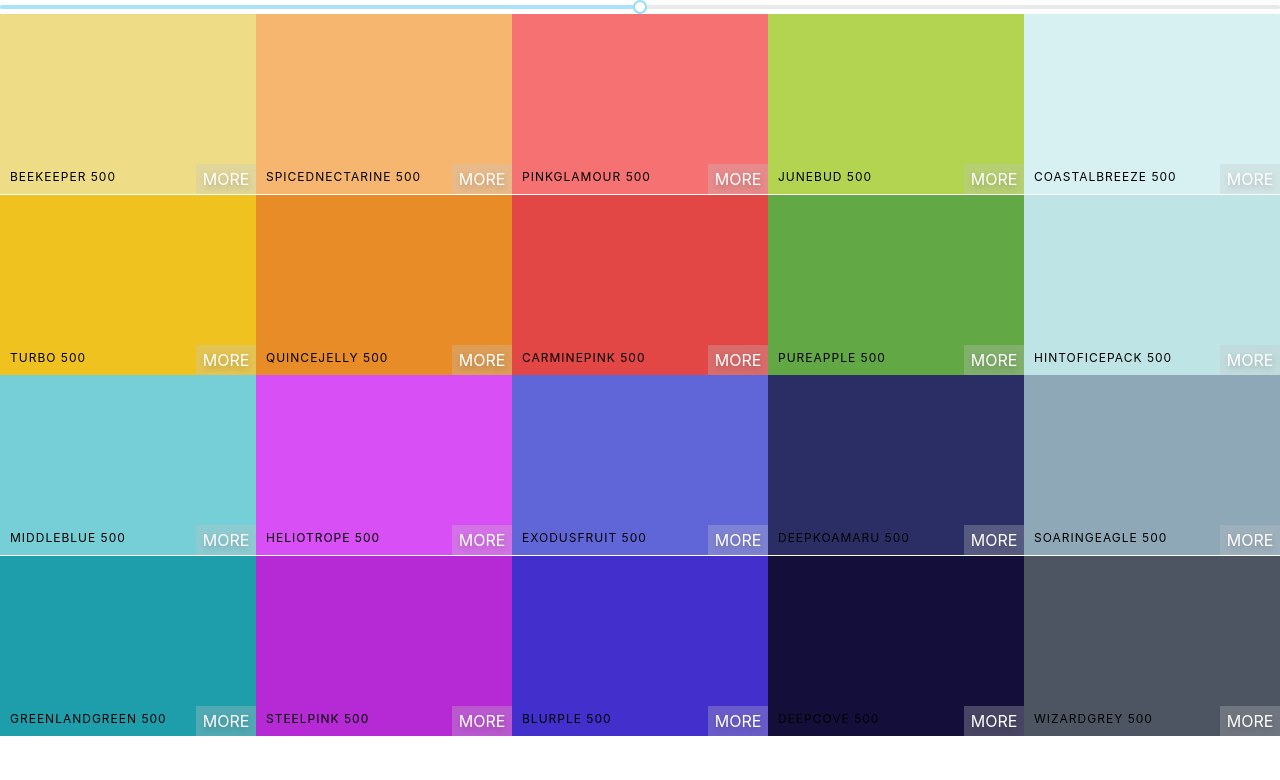
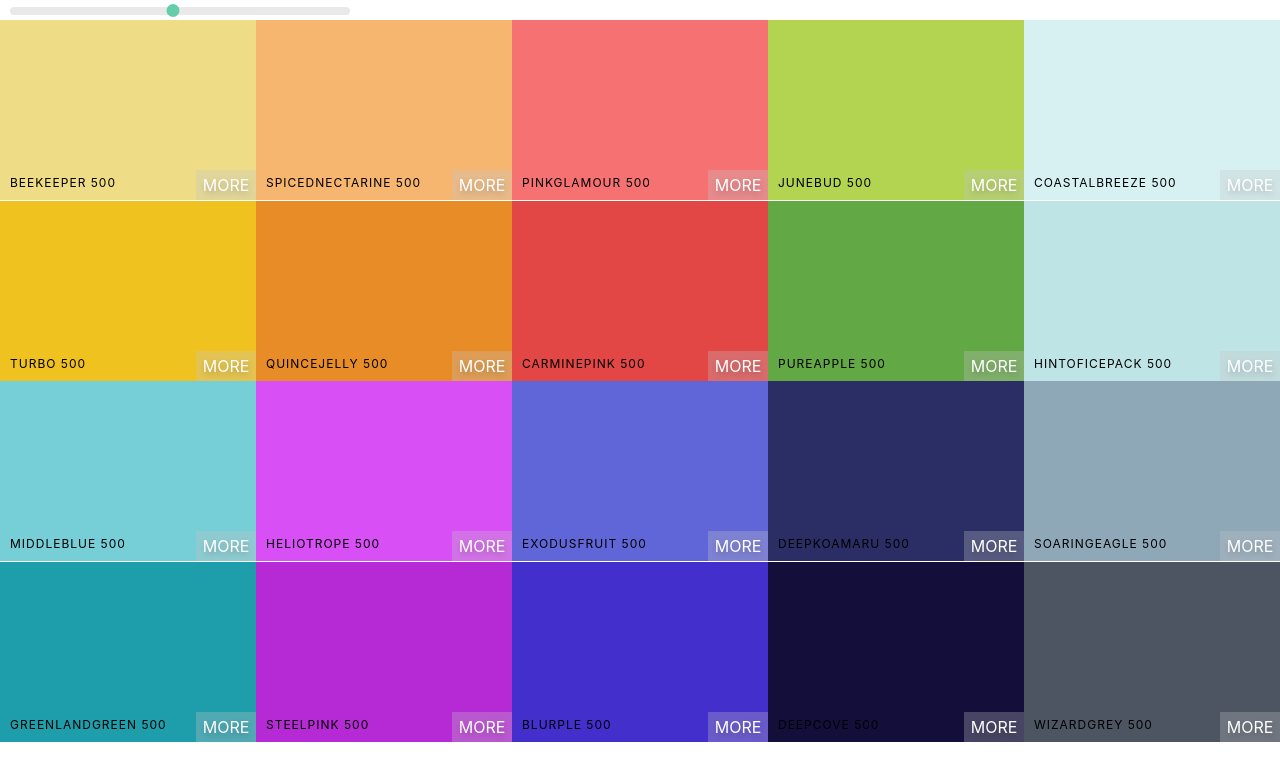
Before and after one commit to drewatienza/color-palette, a React (Create React App) app: page / in a window 1280 px wide. Shown: the top 780 px of the page. Built offline with nearby package versions, Linux system fonts and the light colour scheme.

Commit message:
applied styling to color slider

```diff
--- a/src/components/Palette.js
+++ b/src/components/Palette.js
@@ -23,7 +23,9 @@ class Palette extends Component {
     ))
     return (
       <div className='Palette'>
-        <Slider defaultValue={level} min={100} max={900} step={100} onAfterChange={this.changeLevel}/>
+        <div className="slider">
+          <Slider defaultValue={level} min={100} max={900} step={100} onAfterChange={this.changeLevel}/>
+        </div>
         {/* Navbar Goes Here */}
         <div className="Palette-colors">
           {colorBoxes}
--- a/src/components/Palette.styles.css
+++ b/src/components/Palette.styles.css
@@ -5,3 +5,31 @@
 .Palette-colors {
   height: 90%;
 }
+
+.slider {
+  width: 340px;
+  margin: 0 10px;
+  display: inline-block;
+}
+
+.rc-slider-track {
+  background-color: transparent !important;
+}
+
+.rc-slider-rail {
+  height: 8px !important;
+}
+
+.rc-slider-handle,
+.rc-slider-handle:active,
+.rc-slider-handle:focus,
+.rc-slider-handle:hover {
+  background-color: mediumaquamarine !important;
+  outline: none !important;
+  border: 2px solid mediumaquamarine !important;
+  box-shadow: none !important;
+  width: 13px !important;
+  height: 13px !important;
+  margin-left: -7px !important;
+  margin-top: -3px !important;
+}
```
